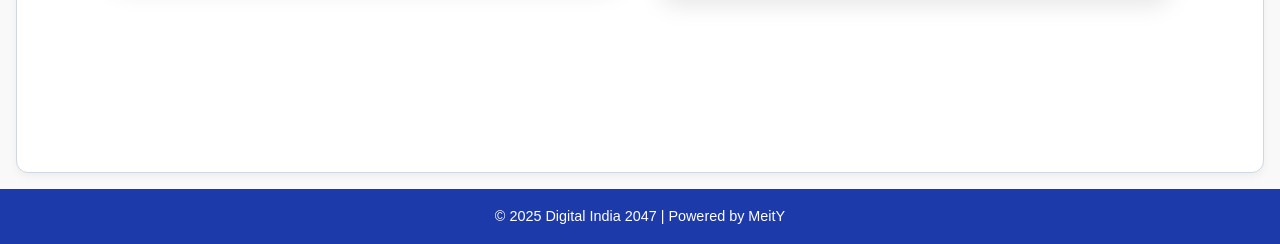
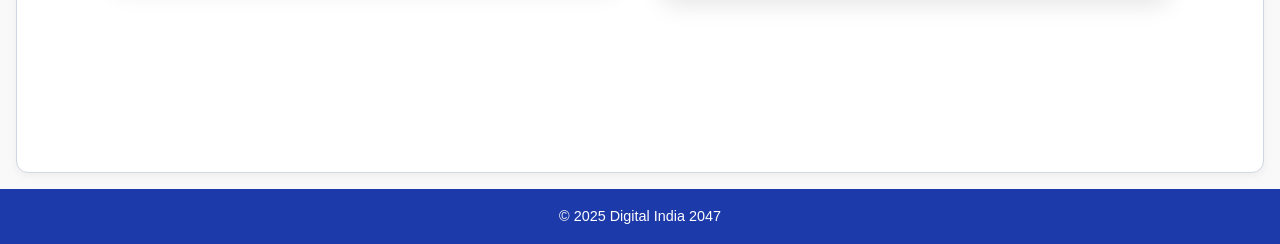
Before and after one commit to devika236/aotm, a plain HTML site: page index.html in a window 1280 px wide. Shown: the part 8481-8725 px from the top of the page. Drawn offline with nearby package versions, Linux system fonts and the light colour scheme.

Commit message:
Add files via upload

```diff
--- a/index.html
+++ b/index.html
@@ -286,7 +286,7 @@ This vision is an evolution of the three original pillars of the Digital India p
 
 
   <footer>
-    © 2025 Digital India 2047 | Powered by MeitY
+    © 2025 Digital India 2047
   </footer>
 </body>
 </html>
```
